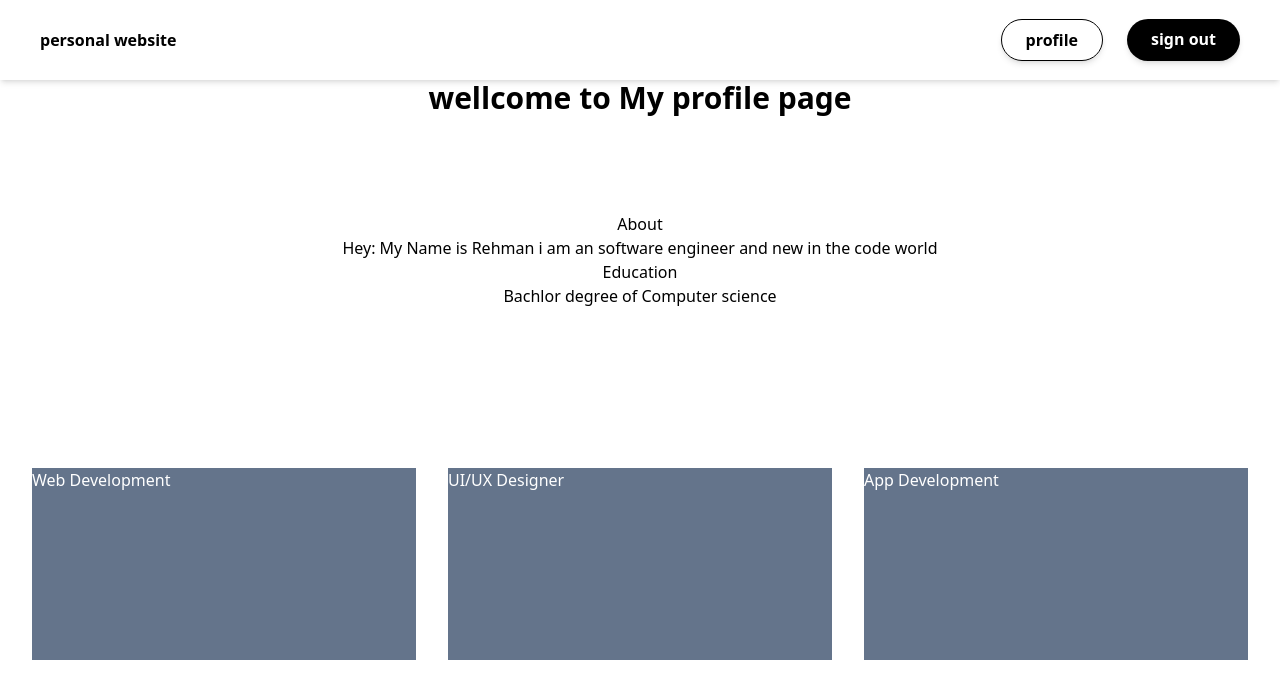
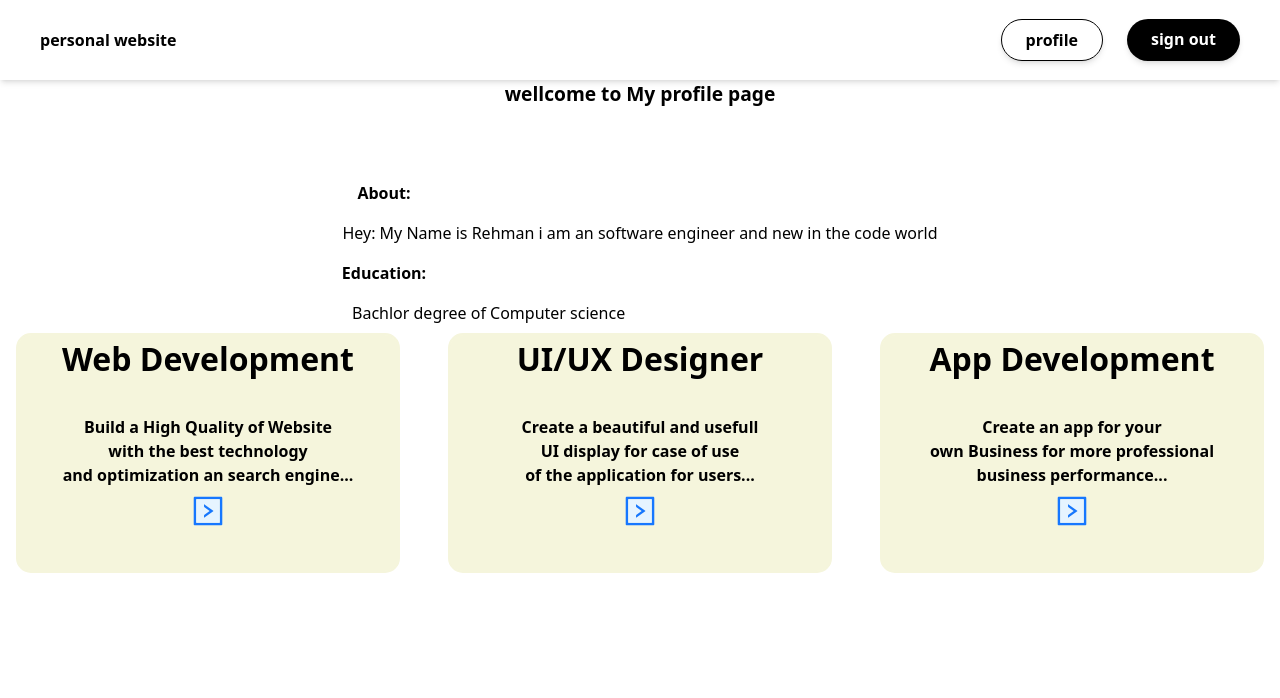
Before and after one commit to Rahman1234562/project-smit, a Next.js app: page /profile in a window 1280 px wide. Shown: the top 698 px of the page. Built offline with nearby package versions, Linux system fonts and the light colour scheme; no server answers; sample sign-in values are in the browser's storage.

Commit message:
updated files

```diff
--- a/package.json
+++ b/package.json
@@ -9,6 +9,8 @@
     "lint": "next lint"
   },
   "dependencies": {
+    "@ant-design/icons": "^5.2.6",
+    "antd": "^5.9.4",
     "bcrypt": "^5.1.1",
     "next": "13.4.19",
     "next-auth": "^4.23.1",
--- a/pages/profile.js
+++ b/pages/profile.js
@@ -1,35 +1,40 @@
 import { getSession } from "next-auth/react";
+import classes from "../styles/profile.module.css";
+import  { RightSquareTwoTone } from '@ant-design/icons'
 
 export default function Profile() {
   return (
     <div>
-      <div className="flex justify-center">
-        <h1 className="text-3xl font-semibold">wellcome to My profile page</h1>
+      <div className={classes.heading}>
+        <h1 className="">wellcome to My profile page</h1>
       </div>
 
-      <div className="text-center mt-24">
-        <h1>About</h1>
-        <p>
+      <div className={classes.heading1}>
+        <h1 className={classes.head}>About:</h1>
+        <p className={classes.para}>
           Hey: My Name is Rehman i am an software engineer and new in the code
           world
         </p>
-        <h1>Education</h1>
-        <p>Bachlor degree of Computer science</p>
+        <h1 className={classes.head2}>Education:</h1>
+        <p className={classes.para1}>Bachlor degree of Computer science</p>
       </div>
 
       <div>
-        <div className="container flex ">
-          <div className="project1 flex flex-row text-center align-bottom text-start h-48 text-white bg-slate-500 w-[30%] ml-8 mt-40">
-            <h1 className="text-center">Web Development</h1>
-            <p></p>
+        <div className={classes.projects}>
+          <div className={classes.projects1}>
+            <h1>Web Development</h1>
+            <p className={classes.paragh}>Build a High Quality of Website<br/> with the best technology<br/> and optimization an <span>search engine...</span></p>
+            <RightSquareTwoTone />
           </div>
-          <div className="project2 flex flex-row text-center align-bottom h-48 text-white bg-slate-500 w-[30%] ml-8 mt-40">
-            <h1 className="text-center">UI/UX Designer</h1>
-            <p></p>
+          <div className={classes.projects2}>
+            <h1>UI/UX Designer</h1>
+            <p className={classes.paragh1}>Create a beautiful and usefull <br /> UI display for case of use <br/> of the application for users...</p>
+            <RightSquareTwoTone />
           </div>
-          <div className="project3 flex flex-row text-center align-bottom  h-48 text-white bg-slate-500 w-[30%] ml-8 mt-40">
-            <h1 className="text-center">App Development</h1>
-            <p></p>
+          <div className={classes.projects3}>
+            <h1>App Development</h1>
+            <p className={classes.paragh2}>Create an app for  your<br /> own <span>Business</span> for more professional <br/> business performance...</p>
+            <RightSquareTwoTone />
           </div>
         </div>
         <div className="footer">
--- a/src/components/header.js
+++ b/src/components/header.js
@@ -6,7 +6,7 @@ export const Header = () => {
 
   return (
     <div className="w-full h-20 flex justify-between items-center shadow-md px-10">
-      <h1 className="font-bold">personal website</h1>
+     <Link href={"/"}> <h1 className="font-bold">personal website</h1></Link>
       <div className="flex gap-6">
         {session && (
           <Link
--- /dev/null
+++ b/styles/profile.module.css
@@ -0,0 +1,91 @@
+
+.heading{
+    /* height: 50px;
+    width: 40px; */
+    display: flex;
+    justify-content: center;
+    align-items: center;
+    font-size: larger;
+    font-weight: bold;
+     /* background-color: aqua; */
+}
+.heading1 {
+    text-align: center;
+    line-height: 2.5rem;
+}
+
+.head {
+    padding-right: 32rem;
+    margin-top: 4rem;
+    font-weight: bold;
+}
+
+.head2 {
+    padding-right: 32rem;
+    /* margin-top: 4rem; */
+    font-weight: bold;
+}
+.para1 {
+    display: flex;
+  flex: start;
+    margin: 0rem 22rem;
+}
+
+.projects {
+    height: 15rem;
+    margin-bottom: 1rem;
+    /* background-color: beige; */
+    display: flex;
+    justify-content: space-between;
+    flex-direction: row;
+}
+
+.projects1 {
+    /* height: 30px; */
+    width: 30%;
+    background-color: beige;
+    margin-left: 1rem;
+    text-align: center;
+    font-weight: bold;
+    font-size: 2rem;
+    border: 2px solid beige;
+    border-radius: 15px;
+
+}
+.projects2 {
+    /* height: 30rem; */
+    width: 30%;
+    background-color: beige;
+    text-align: center;
+    font-weight: bold;
+    font-size: 2rem;
+    border: 2px solid beige;
+    border-radius: 15px;
+
+}
+
+.projects3 {
+    /* height: 30rem; */
+    width: 30%;
+    background-color: beige;
+    margin-right: 1rem;
+    text-align: center;
+    font-weight: bold;
+    font-size: 2rem;
+    border: 2px solid beige;
+    border-radius: 15px;
+
+}
+
+.paragh {
+    font-size: 16px;
+    margin-top: 2rem;
+}
+.paragh1 {
+    font-size: 16px;
+    margin-top: 2rem;
+}
+.paragh2 {
+    font-size: 16px;
+    margin-top: 2rem;
+}
```
Also changed, not shown: 1 other file (tests, documents, lock files or other folders).
